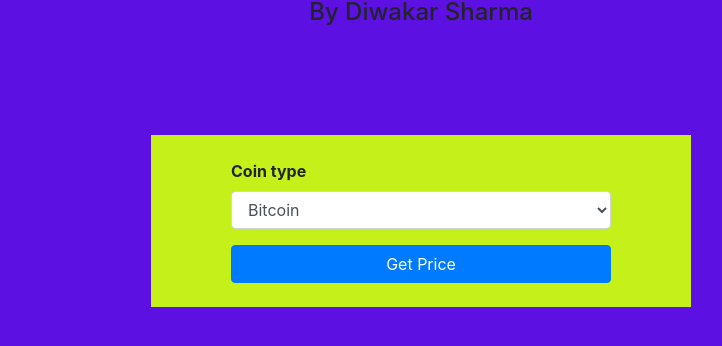
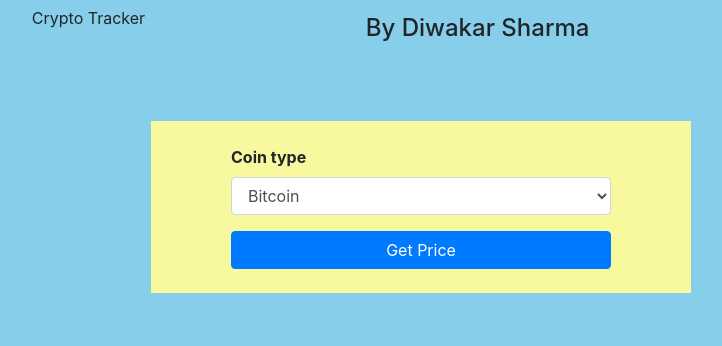
Before and after one commit to Diwakar433/Cryptocurrency-Tracker, a plain HTML site: page index.html in a window 1280 px wide. Shown: the part 74-420 px from the top of the page, without its empty margins (219-941 px from the left). Drawn offline with nearby package versions, Linux system fonts and the light colour scheme.

Commit message:
Update index.html

```diff
--- a/index.html
+++ b/index.html
@@ -8,15 +8,15 @@
     <title>Crypto Tracker</title>
 
 </head>
-<body style="background-color:rgb(92, 16, 225);">
+<body style="background-color:rgb(135,206,235);">
 
     <div class="container">
-        <div class="row justify-content-center">
+        <div class="row justify-content-center" style="margin-top:80px;>
             <h1 class="col-7 text-center mt-2"> Crypto Tracker </h1>
             <h4 class="col-7 text-center mt-2"> By Diwakar Sharma </h4>
 
-            <div class="col-md-6 row justify-content-center main fix" id="allContaint" style="margin-top:100px;">
-                <div class="p-4 col-md-12 row justify-content-center" style="background-color:rgb(197, 240, 25);">
+            <div class="col-md-6 row justify-content-center main fix" id="allContaint" style="margin-top:70px;">
+                <div class="p-4 col-md-12 row justify-content-center" style="background-color:rgb(248, 248, 159);">
                 <div class="col-10">
                     <form action="" id="searchForm">
                         <div class="form-row">
@@ -39,7 +39,7 @@
             </div>
         </div>
             <div class="col-md-7 text-center row justify-content-center align-items-center" id="result" style="margin-top:100px;">
-                <table class="p-4 col-md-7" border="1px" style="background-color:aqua; font-weight: 700;" id="tableResult">
+                <table class="p-4 col-md-7" border="1px" style="background-color:rgb(155, 233, 233); font-weight: 700;" id="tableResult">
 
 
                 </table>
```
